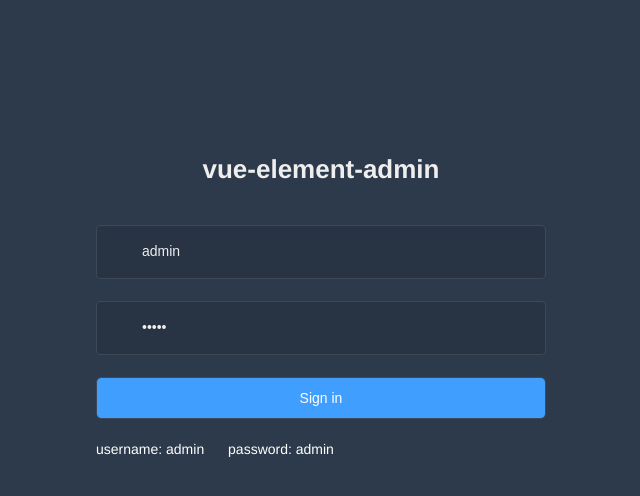
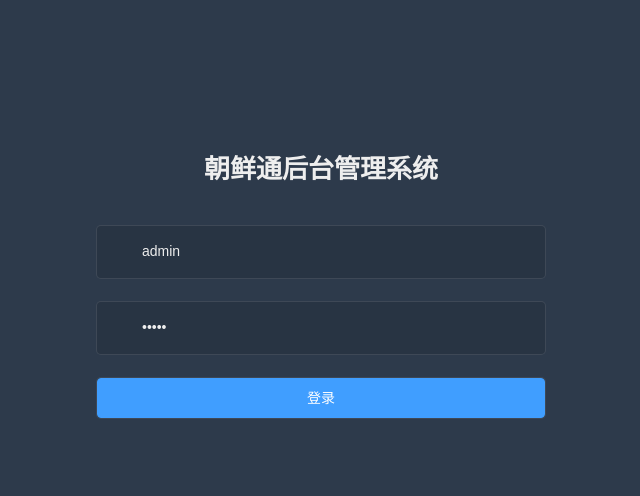
Before and after one commit to three-idiot/nk-admin, a Vue app: page /#/login in a window 1280 px wide. Shown: the top 496 px of the page, without its empty margins (319-959 px from the left). Built offline with nearby package versions, Linux system fonts and the light colour scheme.

Commit message:
change login title

```diff
--- a/src/views/login/index.vue
+++ b/src/views/login/index.vue
@@ -1,7 +1,7 @@
 <template>
   <div class="login-container">
     <el-form class="login-form" autoComplete="on" :model="loginForm" :rules="loginRules" ref="loginForm" label-position="left">
-      <h3 class="title">vue-element-admin</h3>
+      <h3 class="title">朝鲜通后台管理系统</h3>
       <el-form-item prop="username">
         <span class="svg-container svg-container_login">
           <svg-icon icon-class="user" />
@@ -18,13 +18,13 @@
       </el-form-item>
       <el-form-item>
         <el-button type="primary" style="width:100%;" :loading="loading" @click.native.prevent="handleLogin">
-          Sign in
+          登录
         </el-button>
       </el-form-item>
-      <div class="tips">
+      <!-- <div class="tips">
         <span style="margin-right:20px;">username: admin</span>
         <span> password: admin</span>
-      </div>
+      </div> -->
     </el-form>
   </div>
 </template>
```
